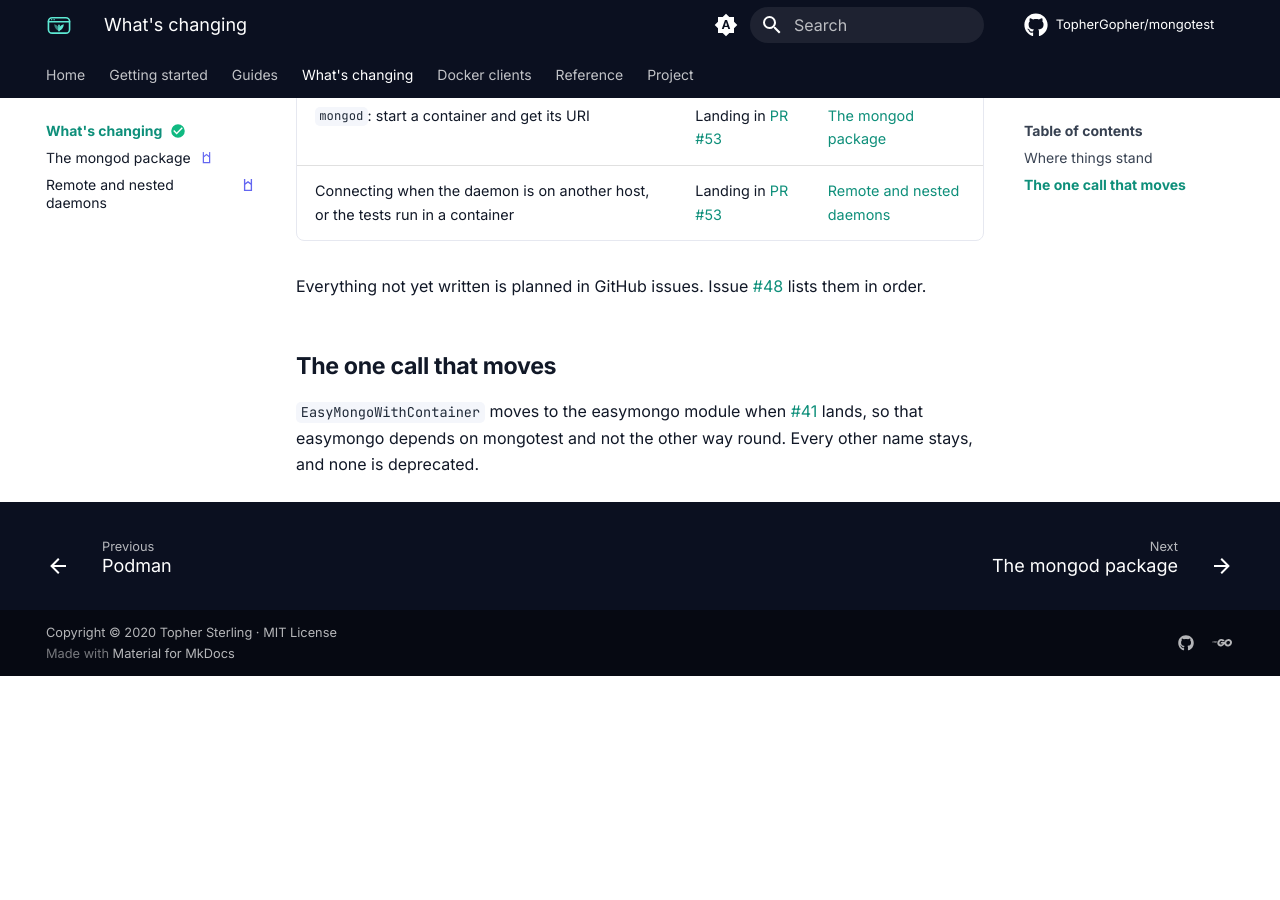
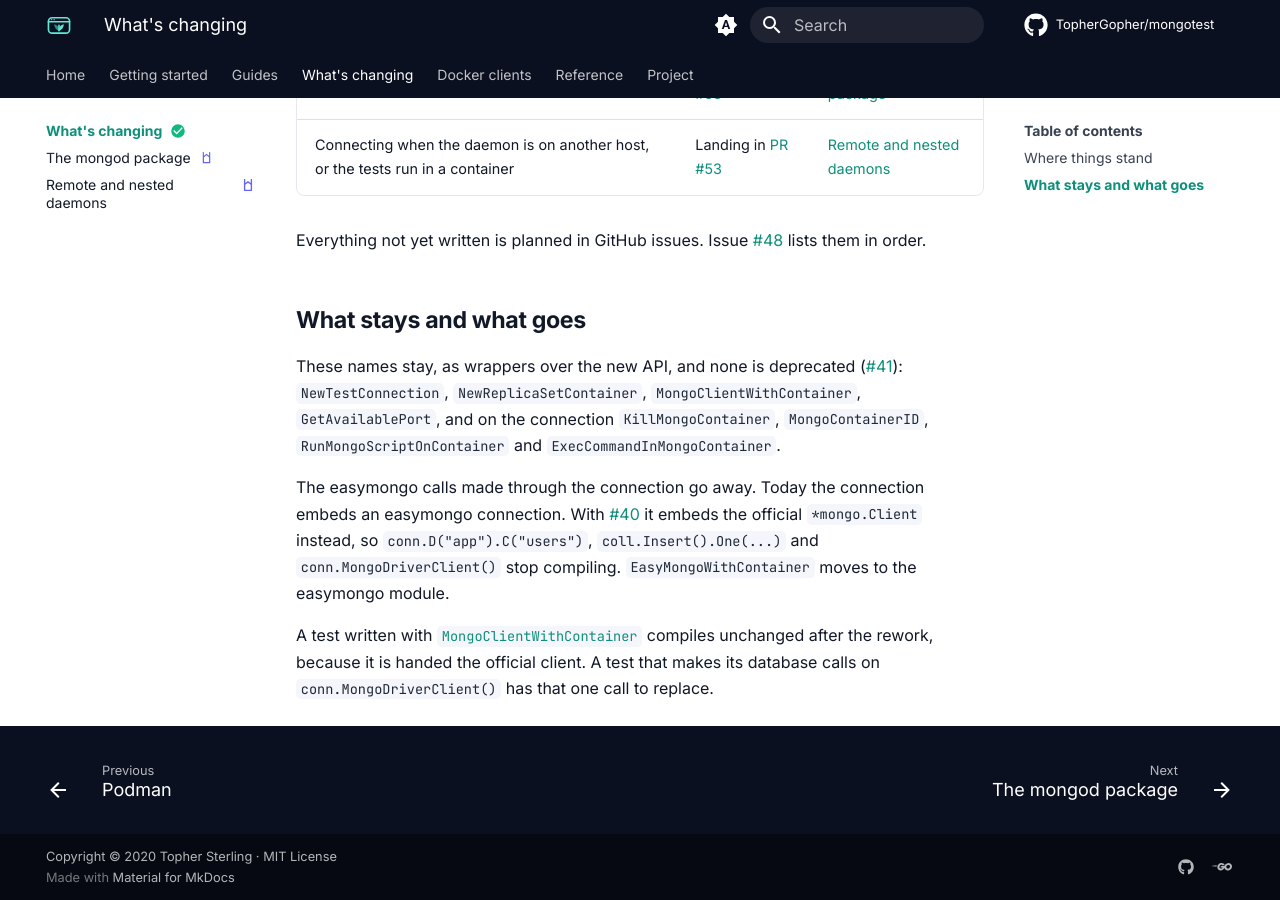
Before and after one commit to TopherGopher/mongotest, an MkDocs documentation site: the page built from docs/changing/index.md, in a window 1280 px wide and 900 px high, scrolled down 933 px. Built offline with MkDocs 1.6.1 and Material for MkDocs 9.7.7, drawn with Linux system fonts in a browser that asks for light colours; comment, search, counter and statistics services are not loaded; before the commit the page ends 1609 px from its top, so only the background shows below that; some of the changed text lies outside the part shown.

Commit message:
Say which of today's calls survive the rework
The site promised that every call in the guides keeps working. The
connection will embed the official client instead of easymongo (#40),
so easymongo calls made through it, including MongoDriverClient, stop
compiling. The page now lists the names that stay (#41), what goes,
and what to write today so a test compiles unchanged.

Refs #40, #41.

Co-Authored-By: Claude Mythos 5.2 <noreply@anthropic.com>
Claude-Session: https://claude.ai/code/session_011u8PiEcwFSCbhpVX22FJgP

```diff
--- a/docs/changing/index.md
+++ b/docs/changing/index.md
@@ -7,16 +7,17 @@ tracks: ["#48"]
 
 # What's changing
 
-mongotest is being reworked. The calls in the guides keep working: each stays
-as a wrapper over the new API. Today, use `NewTestConnection`. Once PR #53
+mongotest is being reworked. Today, use `NewTestConnection`. Once PR #53
 merges, you can also start a container with the `mongod` package directly.
+[What stays and what goes](#what-stays-and-what-goes) says which of today's
+calls survive the rework.
 
 This section describes the parts of the new API that are implemented. Each page
 on the site says how far along it is:
 
 <div class="mt-legend" markdown>
 <div><span class="mt-status__badge current">Current</span><span>Describes what is on <code>master</code> today.</span></div>
-<div><span class="mt-status__badge changing">Changing</span><span>Works today, but the API on the page is being reworked. The old calls stay as wrappers.</span></div>
+<div><span class="mt-status__badge changing">Changing</span><span>Works today, but the API on the page is being reworked.</span></div>
 <div><span class="mt-status__badge landing">Landing</span><span>Implemented in an open pull request. Not on <code>master</code> yet; details may still move.</span></div>
 </div>
 
@@ -34,9 +35,24 @@ Everything not yet written is planned in GitHub issues. Issue
 [#48](https://github.com/TopherGopher/mongotest/issues/48) lists them in
 order.
 
-## The one call that moves
+## What stays and what goes
 
-`EasyMongoWithContainer` moves to the easymongo module when
-[#41](https://github.com/TopherGopher/mongotest/issues/41) lands, so that
-easymongo depends on mongotest and not the other way round. Every other name
-stays, and none is deprecated.
+These names stay, as wrappers over the new API, and none is deprecated
+([#41](https://github.com/TopherGopher/mongotest/issues/41)):
+`NewTestConnection`, `NewReplicaSetContainer`, `MongoClientWithContainer`,
+`GetAvailablePort`, and on the connection `KillMongoContainer`,
+`MongoContainerID`, `RunMongoScriptOnContainer` and
+`ExecCommandInMongoContainer`.
+
+The easymongo calls made through the connection go away. Today the connection
+embeds an easymongo connection. With
+[#40](https://github.com/TopherGopher/mongotest/issues/40) it embeds the
+official `*mongo.Client` instead, so `conn.D("app").C("users")`,
+`coll.Insert().One(...)` and `conn.MongoDriverClient()` stop compiling.
+`EasyMongoWithContainer` moves to the easymongo module.
+
+A test written with
+[`MongoClientWithContainer`](../guides/one-shot-helpers.md) compiles unchanged
+after the rework, because it is handed the official client. A test that makes
+its database calls on `conn.MongoDriverClient()` has that one call to
+replace.
--- a/docs/overrides/main.html
+++ b/docs/overrides/main.html
@@ -50,7 +50,7 @@
     } %}
     {% set texts = {
       "current": "This page describes what is on <code>master</code> today.",
-      "changing": "What this page describes works today, but the API is being reworked. Today's calls are kept as wrappers over the new ones.",
+      "changing": "What this page describes works today, but the API is being reworked. <a href=\"" ~ ('changing/' | url) ~ "#what-stays-and-what-goes\">What stays and what goes</a> lists the calls that survive.",
       "landing": "This page describes code in an open pull request. It is not on <code>master</code> yet and details may still move."
     } %}
     <div class="mt-status mt-status--{{ status }}" role="note">
```
Also changed, not shown: docs/getting-started/quickstart.md (+6 -0 lines), docs/project/docs-maintenance.md (+1 -1 lines).
